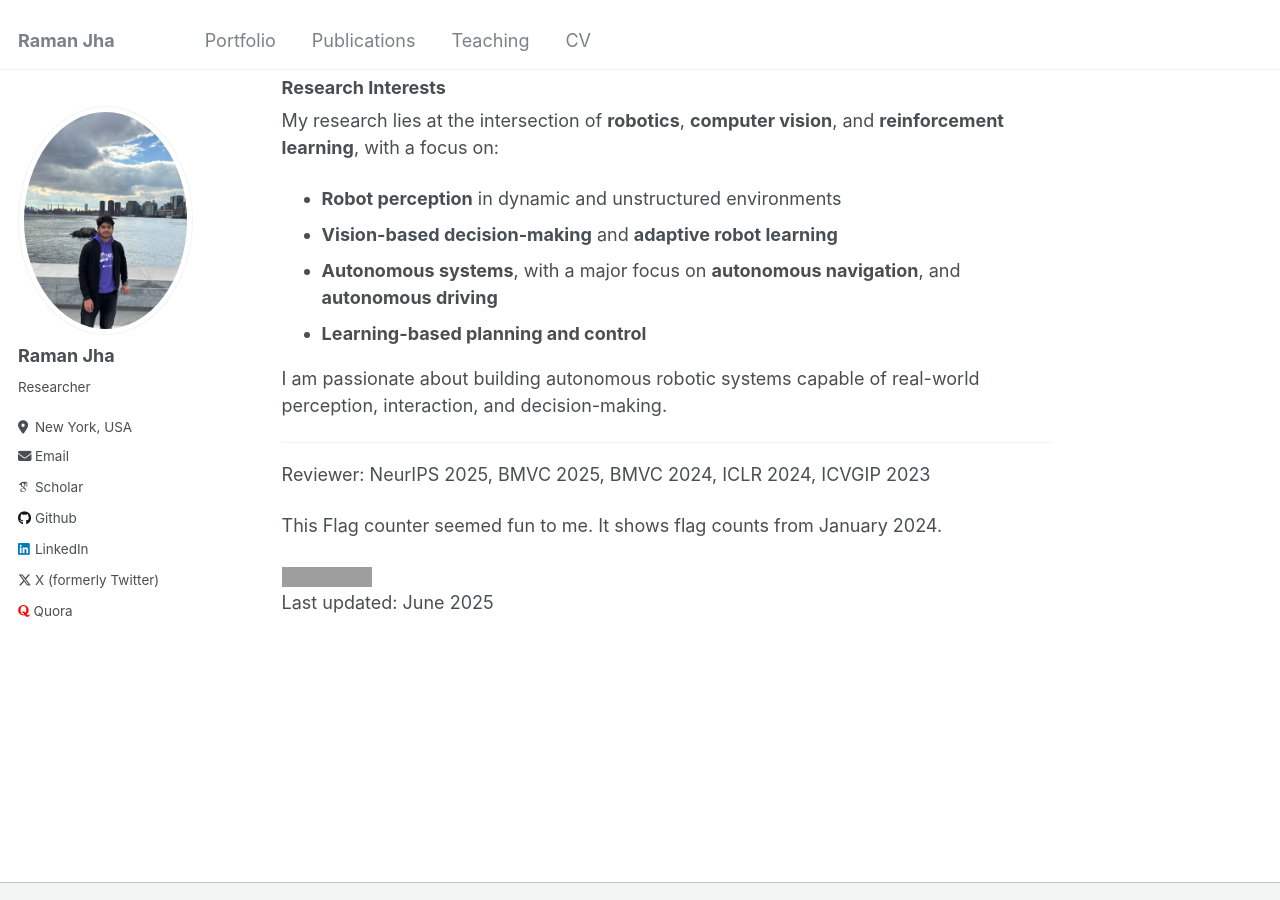
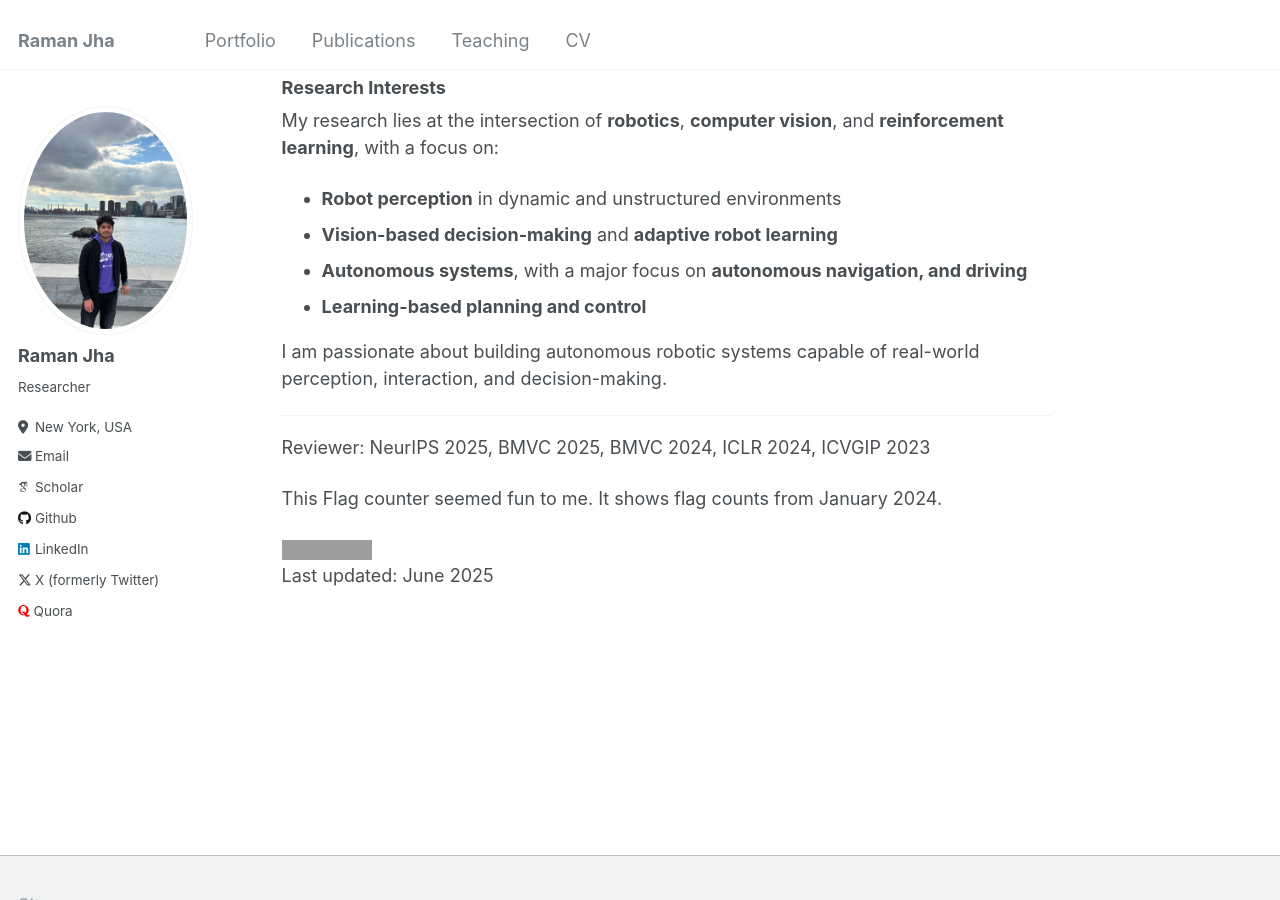
Before and after one commit to jhakrraman/jhakrraman.github.io, a Jekyll site: the page built from _pages/about.md, in a window 1280 px wide and 900 px high, scrolled down 586 px. Built offline with Jekyll 4.4.1, drawn with Linux system fonts in a browser that asks for light colours; some web fonts are replaced; grey boxes are pictures that could not be loaded.

Commit message:
Update about.md

```diff
--- a/_pages/about.md
+++ b/_pages/about.md
@@ -22,7 +22,7 @@ My research lies at the intersection of **robotics**, **computer vision**, and *
 
 - **Robot perception** in dynamic and unstructured environments
 - **Vision-based decision-making** and **adaptive robot learning**
-- **Autonomous systems**, with a major focus on **autonomous navigation**, and **autonomous driving**
+- **Autonomous systems**, with a major focus on **autonomous navigation, and driving**
 - **Learning-based planning and control**
 
 I am passionate about building autonomous robotic systems capable of real-world perception, interaction, and decision-making.
```
